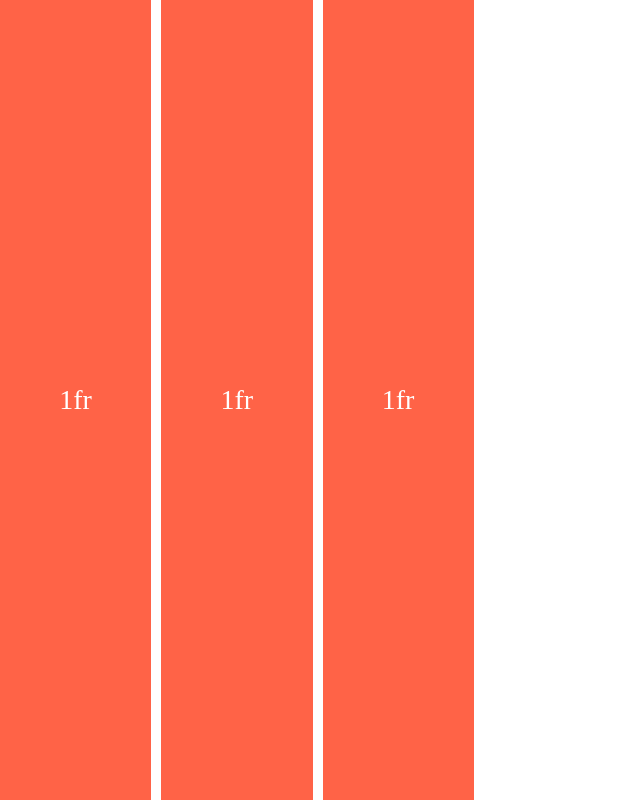
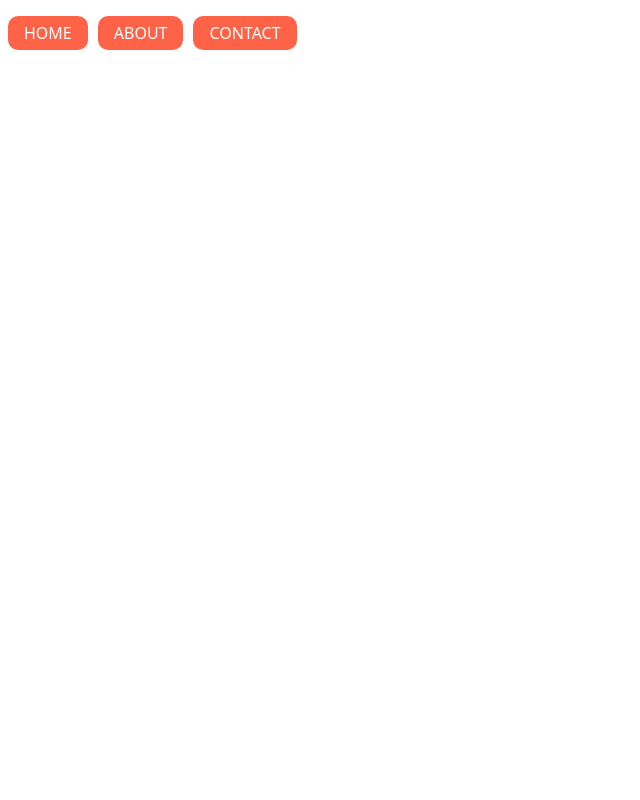
Before and after one commit to daveryu/css-layout-masterclass, a website built with Vite: page index.html in a window 1280 px wide. Shown: the whole page, without its empty margins (0-640 px from the left). Built offline with nearby package versions, Linux system fonts and the light colour scheme.

Commit message:
4.1_nesting

```diff
--- a/index.html
+++ b/index.html
@@ -3,14 +3,15 @@
   <head>
     <meta charset="UTF-8" />
     <meta name="viewport" content="width=device-width, initial-scale=1.0" />
-    <link rel="stylesheet" href="/src/style.css">
+    <link rel="stylesheet" href="/src/style.scss">
     <title>CSS Layout Masterclass</title>
   </head>
   <body>
-    <div class="father">
-      <div class="child">1fr</div>
-      <div class="child">1fr</div>
-      <div class="child">1fr</div>
-    </div>
+    <ul>
+      <li><a href="#">Home</a></li>
+      <li><a href="#">About</a></li>
+      <li><a href="#">Contact</a></li>
+    </ul>
+  </body>
   </body>
 </html>
--- a/package.json
+++ b/package.json
@@ -9,6 +9,7 @@
     "preview": "vite preview"
   },
   "devDependencies": {
+    "sass": "^1.93.2",
     "vite": "^7.1.2"
   }
 }
--- /dev/null
+++ b/src/style.scss
@@ -0,0 +1,35 @@
+
+body {
+    margin: 32;
+    padding: 0;
+    font-family: system-ui, -apple-system, BlinkMacSystemFont, 'Segoe UI', Roboto, Oxygen, Ubuntu, Cantarell, 'Open Sans', 'Helvetica Neue', sans-serif;
+}
+
+ul {
+    list-style-type: none;
+    padding: 0;
+    display: flex;
+    gap: 10px;
+
+    li {
+        background-color: tomato;
+        color: white;
+        padding: 6px 16px;
+        border-radius: 10px;
+
+        a {
+            text-decoration: none;
+            color: white;
+            text-transform: uppercase;
+        }
+
+        &:hover {
+            opacity: 0.8;
+
+            a {
+                color: red;
+            }
+        }
+
+    }
+}
```
Also changed, not shown: src/style.css (deleted), 1 other file.
